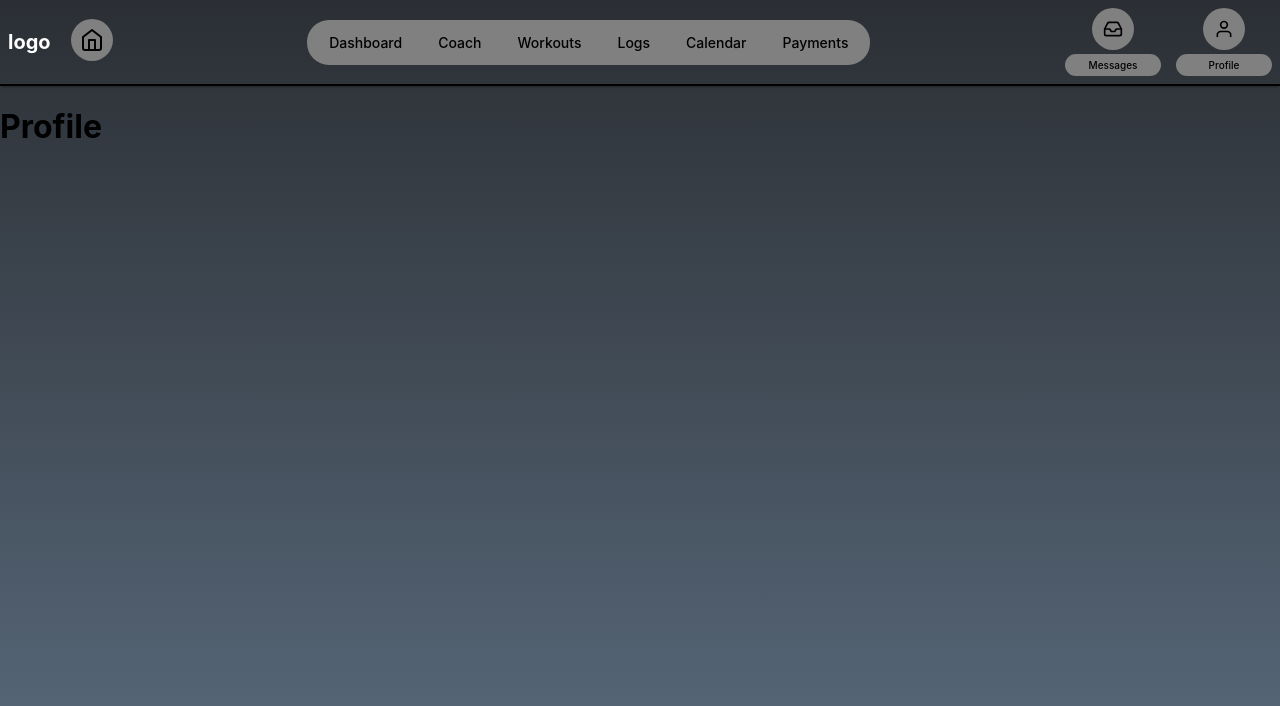
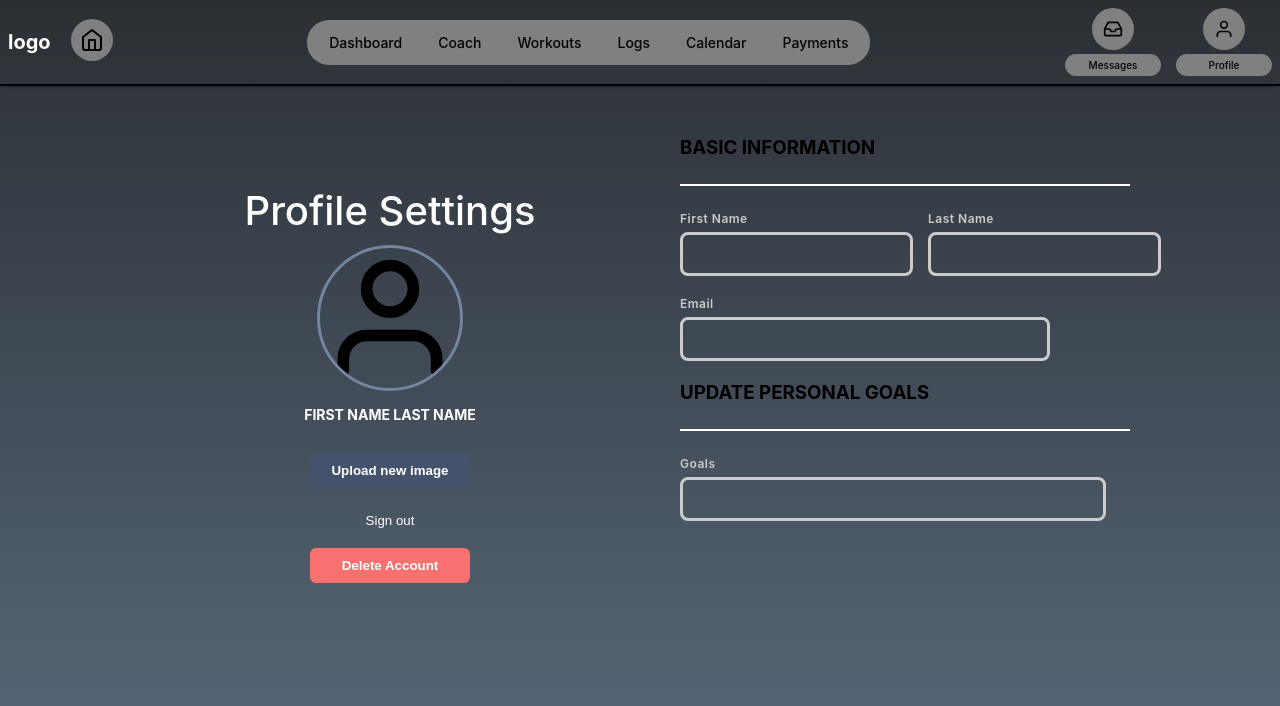
Before and after one commit to Euijinlim9/490Frontend, a React (Create React App) app: page /profile in a window 1280 px wide. Shown: the top 706 px of the page. Built offline with nearby package versions, Linux system fonts and the light colour scheme.

Commit message:
created profile page

```diff
--- a/src/pages/Profile.js
+++ b/src/pages/Profile.js
@@ -1,7 +1,44 @@
 import React from "react";
+import "../styles/Profile.css";
+import userimg from "../images/user.svg";
 
 function Profile() {
-  return <h1 className="page-title">Profile</h1>;
+  return (
+    <div className="profile-page">
+      <div className="container-left">
+        <div className="profile-text">Profile Settings</div>
+        <img src={userimg} alt="" className="avatar" />
+        <div className="profile-name">First Name Last Name</div>
+        <button className="upload-btn">Upload new image</button>
+        <button className="signout-btn">Sign out</button>
+        <button className="delete-btn">Delete Account</button>
+        </div>
+      <div className="container-right">
+        <h3>BASIC INFORMATION</h3>
+        <div className="line"></div>
+        <div className="name">
+          <div className="input-group">
+            <label htmlFor="firstname">First Name</label>
+            <input id="firstname" type="text" />
+          </div>
+          <div className="input-group">
+            <label htmlFor="lastname">Last Name</label>
+            <input id="lastname" type="text" />
+          </div>
+        </div>
+        <div className="input-group email-group">
+          <label htmlFor="email">Email</label>
+          <input id="email" type="text" />
+        </div>
+        <h3>UPDATE PERSONAL GOALS</h3>
+        <div className="line"></div>
+        <div className="input-group goals">
+        <label htmlFor="goals">Goals</label>
+        <input id="goals" type="text" />
+        </div>
+      </div>
+    </div>
+  )
 }
 
 export default Profile;
--- /dev/null
+++ b/src/styles/Profile.css
@@ -0,0 +1,151 @@
+.profile-page{
+    display: flex;
+    justify-content: center;
+    align-items: flex-start;
+    gap: 50px;
+    padding:50px;
+}
+
+.container-left{
+    width: 400px;
+    display: flex;
+    flex-direction: column;
+    align-items: center;
+    padding-top: 50px;
+}
+
+.container-right{
+    width:450px;
+    display: flex;
+    flex-direction: column;
+    align-items: flex-start;
+    padding: 0 40px;
+    box-sizing: border-box;
+}
+
+.container-right h3 {
+  width: 100%;
+  margin: 0;
+  padding-left: 0;
+  font-weight: 700;
+  color: black;
+}
+
+.profile-text{
+    font-size:40px;
+    font-weight:500;
+    margin-bottom: 10px;
+    color: #ffffff;
+}
+
+.avatar {
+  width: 140px;
+  height: 140px;
+  border-radius: 50%;
+  border: 3px solid #7585a1;
+  object-fit: cover;
+  margin-bottom: 15px;
+}
+
+.profile-name{
+    font-weight:700;
+    font-size: 14px;
+    text-transform: uppercase;
+    margin-bottom:25px;
+    color: #ffffff;
+}
+
+.upload-btn, .signout-btn, .delete-btn{
+    width: 40%;
+    background-color: #44536b;
+    border: none;
+    border-radius: 6px;
+    color: white;
+    padding: 10px 0;
+    margin: 5px 0;
+    font-weight: 600;
+    cursor: pointer;
+}
+
+.signout-btn{
+    background-color: transparent;
+
+    font-weight: 400;
+    margin-top: 10px;
+}
+
+.delete-btn{
+    background-color:rgb(249, 112, 112);
+}
+
+.line{
+  width: 450px;
+  height: 2px;
+  background-color:white;
+  margin: 25px 0;
+}
+
+.name {
+  display: flex;
+  gap: 15px;
+}
+
+.input-group {
+  display: flex;
+  flex-direction: column;
+  margin-bottom: 20px;
+  width: 100%;
+}
+
+.input-group label {
+  font-size: 12px;
+  color: #ccc;
+  margin-bottom: 6px;
+  font-weight: 600;
+  letter-spacing: 0.5px;
+  padding-left: 0;
+  margin-left:0;
+}
+
+.name .input-group {
+  flex: 1;
+}
+
+input[type="text"] {
+  padding: 10px;
+  font-size: 16px;
+  border-radius: 8px;
+  border: 3px solid #ccc;
+  background-color: transparent;
+  color: white;
+  outline: none;
+  transition: border-color 0.2s ease;
+}
+
+input[type="text"]:focus {
+  border-color: #7585a1;
+}
+
+.email {
+  display: flex;
+}
+
+.email-group {
+  width: 100%;
+}
+
+
+.goals{
+    display:flex;
+}
+
+.goals input{
+    flex: 1;
+    height: 100px;
+    width:400px;
+    padding: 10px;
+    font-size: 16px;
+    border-radius: 8px;
+    border: 3px solid #ccc;
+    background-color:transparent;
+}
```
